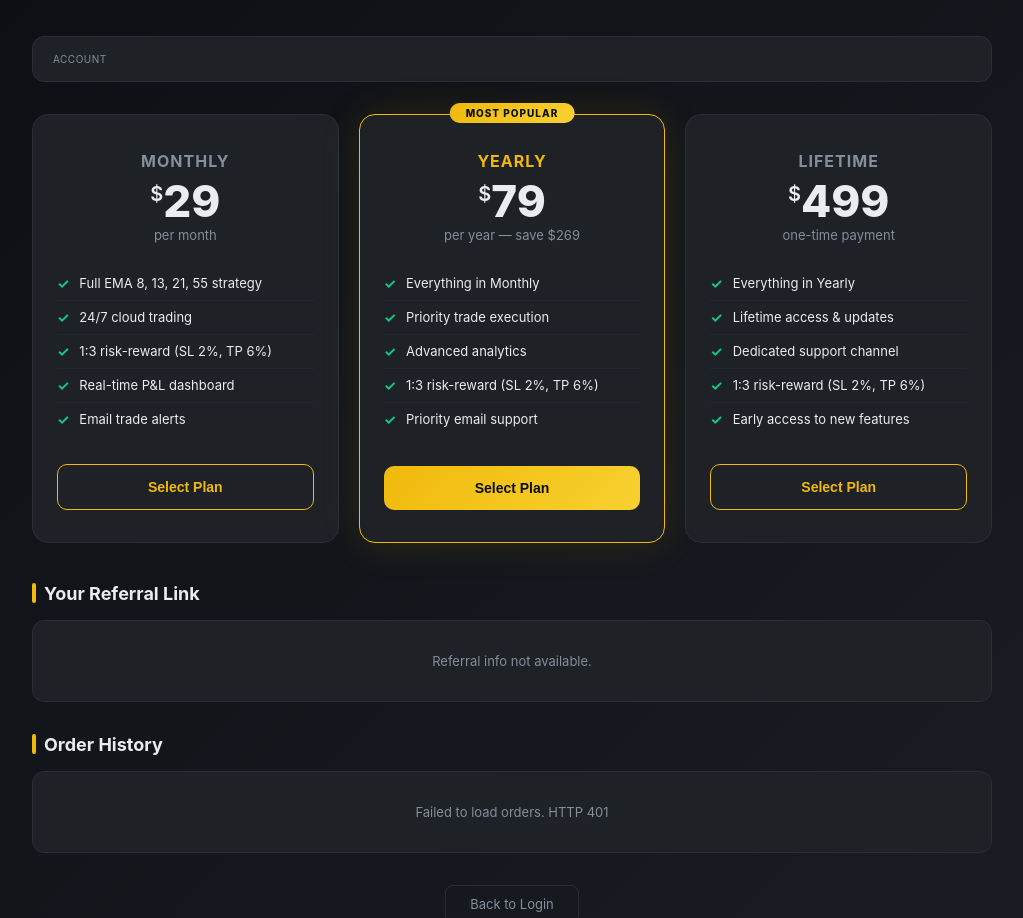
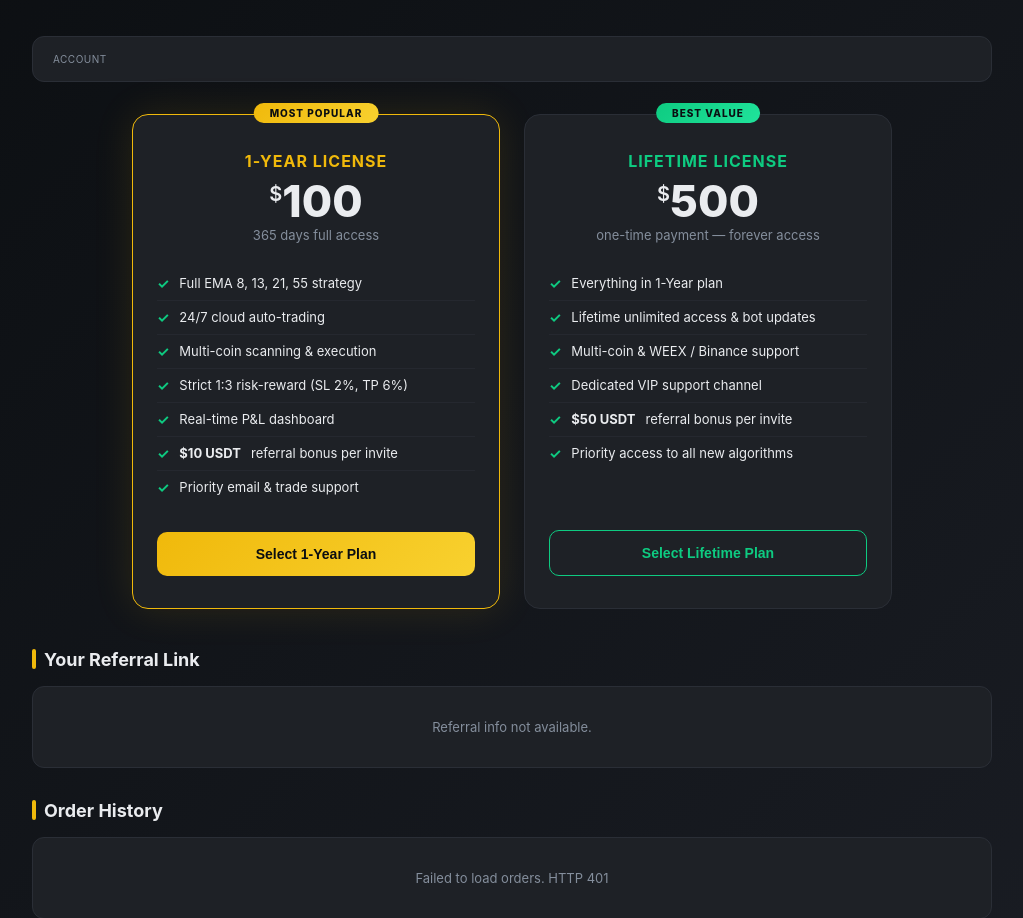
Before and after one commit to studyinnlanguage/bot, a Flask app: template templates/saas_packages.html in a window 1280 px wide. Shown: the part 161-1079 px from the top of the page, without its empty margins (128-1151 px from the left). Run offline with Flask 3, Linux system fonts and the light colour scheme; the template is opened without the code that fills it, so the values that code supplies are empty; parts of the project's set-up code (start-up, migrations or seed data) failed here and were passed over; some libraries are stand-ins or nearby versions.

Commit message:
Implement referral system with commissions (/Yearly, /Lifetime) and remove monthly plan

```diff
--- a/app.py
+++ b/app.py
@@ -155,11 +155,10 @@ SAAS_SMTP_PASS = os.environ.get("SAAS_SMTP_PASS", "")
 UPLOAD_DIR = BASE_DIR / "uploads"
 UPLOAD_DIR.mkdir(exist_ok=True)
 
-# Package definitions
+# Package definitions (Monthly removed; 1-Year = $100 [$10 ref bonus]; Lifetime = $500 [$50 ref bonus])
 PACKAGES = {
-    "monthly": {"name": "Monthly", "price": 29, "days": 30, "currency": "USDT", "popular": False},
-    "yearly": {"name": "Yearly", "price": 79, "days": 365, "currency": "USDT", "popular": True},
-    "lifetime": {"name": "Lifetime", "price": 499, "days": 9999, "currency": "USDT", "popular": False},
+    "yearly": {"name": "1-Year", "price": 100, "days": 365, "currency": "USDT", "popular": True, "referral_bonus": 10},
+    "lifetime": {"name": "Lifetime", "price": 500, "days": 9999, "currency": "USDT", "popular": False, "referral_bonus": 50},
 }
 
 logger.info("=" * 60)
@@ -262,6 +261,8 @@ def _pg_init():
                         license_key VARCHAR(50),
                         referral_code VARCHAR(50),
                         referred_by VARCHAR(36),
+                        referral_earnings NUMERIC DEFAULT 0,
+                        referral_history JSONB DEFAULT '[]'::jsonb,
                         bot_config JSONB DEFAULT '{}'::jsonb
                     )
                 """)
@@ -314,6 +315,8 @@ def _pg_init():
                     "license_key": "VARCHAR(50)",
                     "referral_code": "VARCHAR(50)",
                     "referred_by": "VARCHAR(36)",
+                    "referral_earnings": "NUMERIC DEFAULT 0",
+                    "referral_history": "JSONB DEFAULT '[]'::jsonb",
                     "bot_config": "JSONB DEFAULT '{}'::jsonb"
                 }
                 licenses_cols = {
@@ -391,7 +394,7 @@ def _load_pg_db() -> dict:
     try:
         with conn.cursor() as cur:
             # Load users
-            cur.execute("SELECT id, email, name, password_hash, role, banned, created_at, subscription, license_key, referral_code, referred_by, bot_config FROM users")
+            cur.execute("SELECT id, email, name, password_hash, role, banned, created_at, subscription, license_key, referral_code, referred_by, bot_config, referral_earnings, referral_history FROM users")
             user_rows = cur.fetchall()
             for r in user_rows:
                 db["users"][r[0]] = {
@@ -406,7 +409,9 @@ def _load_pg_db() -> dict:
                     "license_key": r[8],
                     "referral_code": r[9],
                     "referred_by": r[10],
-                    "bot_config": _parse_json_column(r[11])
+                    "bot_config": _parse_json_column(r[11]),
+                    "referral_earnings": float(r[12] or 0),
+                    "referral_history": _parse_json_column(r[13]) if len(r) > 13 else [],
                 }
 
             # Load licenses
@@ -494,8 +499,8 @@ def save_db(db: dict):
                         for uid, u in (db.get("users") or {}).items():
                             user_ids.append(uid)
                             cur.execute("""
-                                INSERT INTO users (id, email, name, password_hash, role, banned, created_at, subscription, license_key, referral_code, referred_by, bot_config)
-                                VALUES (%s, %s, %s, %s, %s, %s, %s, %s, %s, %s, %s, %s)
+                                INSERT INTO users (id, email, name, password_hash, role, banned, created_at, subscription, license_key, referral_code, referred_by, bot_config, referral_earnings, referral_history)
+                                VALUES (%s, %s, %s, %s, %s, %s, %s, %s, %s, %s, %s, %s, %s, %s)
                                 ON CONFLICT (id) DO UPDATE SET
                                     email = EXCLUDED.email,
                                     name = EXCLUDED.name,
@@ -507,7 +512,9 @@ def save_db(db: dict):
                                     license_key = EXCLUDED.license_key,
                                     referral_code = EXCLUDED.referral_code,
                                     referred_by = EXCLUDED.referred_by,
-                                    bot_config = EXCLUDED.bot_config
+                                    bot_config = EXCLUDED.bot_config,
+                                    referral_earnings = EXCLUDED.referral_earnings,
+                                    referral_history = EXCLUDED.referral_history
                             """, (
                                 u.get("id"),
                                 u.get("email"),
@@ -520,7 +527,9 @@ def save_db(db: dict):
                                 u.get("license_key"),
                                 u.get("referral_code"),
                                 u.get("referred_by"),
-                                _Json(u.get("bot_config", {}))
+                                _Json(u.get("bot_config", {})),
+                                float(u.get("referral_earnings", 0.0) or 0.0),
+                                _Json(u.get("referral_history", []))
                             ))
                         if user_ids:
                             cur.execute("DELETE FROM users WHERE id NOT IN %s", (tuple(user_ids),))
@@ -1214,14 +1223,19 @@ def proxy_to_bot(user_id: str, method: str, path: str, body=None) -> dict:
 # ============================================================
 
 @app.route("/")
+@app.route("/login")
 def index():
     if request.args.get('logout') == '1':
         session.clear()
         return render_template("saas_login.html")
 
+    ref_code = request.args.get('ref', '').strip().upper()
+    if ref_code:
+        session['referral_code'] = ref_code
+
     if not is_logged_in():
-        ref_code = request.args.get('ref', '')
-        return render_template("saas_login.html", ref_code=ref_code)
+        active_ref = ref_code or session.get('referral_code', '')
+        return render_template("saas_login.html", ref_code=active_ref)
 
     user = current_user()
     if not user:
@@ -1316,7 +1330,7 @@ def api_signup():
     now = datetime.now(timezone.utc).isoformat().replace("+00:00", "Z")
 
     # Handle referral
-    ref_by_code = (data.get("referral_code") or "").strip().upper()
+    ref_by_code = (data.get("referral_code") or session.get("referral_code") or "").strip().upper()
     referred_by = None
     if ref_by_code:
         for u in DB["users"].values():
@@ -1346,6 +1360,8 @@ def api_signup():
         "license_key": None,
         "referral_code": referral_code,
         "referred_by": referred_by,
+        "referral_earnings": 0.0,
+        "referral_history": [],
         "bot_config": {
             "exchange": "binance",
             "testnet": True,
@@ -1533,7 +1549,8 @@ def api_user_referral():
     ref_code = user.get("referral_code", "")
     # Build referral link from the current request's host
     host = request.host
-    referral_link = f"http://{host}/?ref={ref_code}" if ref_code else ""
+    proto = request.headers.get("X-Forwarded-Proto", "https" if request.is_secure else "http")
+    referral_link = f"{proto}://{host}/?ref={ref_code}" if ref_code else ""
 
     # Count how many users this person referred
     referral_count = sum(
@@ -1564,7 +1581,13 @@ def api_user_referral():
         "referral_code": ref_code,
         "referral_link": referral_link,
         "referral_count": referral_count,
+        "referral_earnings": float(user.get("referral_earnings", 0.0) or 0.0),
+        "referral_history": user.get("referral_history", []),
         "referred_users": referred_users,
+        "bonus_rates": {
+            "yearly": PACKAGES.get("yearly", {}).get("referral_bonus", 10),
+            "lifetime": PACKAGES.get("lifetime", {}).get("referral_bonus", 50),
+        },
     })
 
 # ============================================================
@@ -2039,6 +2062,7 @@ def api_admin_users():
             "license_key": u.get("license_key"),
             "referral_code": u.get("referral_code", ""),
             "referral_count": referral_count,
+            "referral_earnings": float(u.get("referral_earnings", 0.0) or 0.0),
             "referred_by_name": referrer_name,
             "bot_running": bot_status.get("running", False),
             "exchange": u.get("bot_config", {}).get("exchange", "none"),
@@ -2311,6 +2335,16 @@ def google_callback():
             # Auto-create account via Google
             user_id = str(uuid.uuid4())
             now = datetime.now(timezone.utc).isoformat().replace("+00:00", "Z")
+            referral_code = user_id[:8].upper()
+
+            ref_by_code = (session.get("referral_code") or "").strip().upper()
+            referred_by = None
+            if ref_by_code:
+                for u in DB["users"].values():
+                    if u.get("referral_code") == ref_by_code:
+                        referred_by = u["id"]
+                        break
+
             user = {
                 "id": user_id,
                 "email": google_email,
@@ -2326,6 +2360,10 @@ def google_callback():
                     "started_at": now, "expires_at": None,
                 },
                 "license_key": None,
+                "referral_code": referral_code,
+                "referred_by": referred_by,
+                "referral_earnings": 0.0,
+                "referral_history": [],
                 "bot_config": {
                     "exchange": "binance", "testnet": True, "symbols_list": [],
                     "timeframe": "5m", "leverage": 10, "amount_mode": "fixed",
@@ -2336,7 +2374,8 @@ def google_callback():
             }
             DB["users"][user_id] = user
             save_db(DB)
-            logger.info("New Google signup: %s (id=%s)", google_email, user_id)
+            logger.info("New Google signup: %s (id=%s, ref_code=%s, referred_by=%s)",
+                        google_email, user_id, referral_code, referred_by)
 
         if user.get("banned"):
             return redirect("/?error=account_suspended")
@@ -2630,6 +2669,31 @@ def api_admin_verify_order():
         }
         user["license_key"] = license_key
 
+        # Referral bonus credit ($10 for 1-Year, $50 for Lifetime)
+        referred_by_id = user.get("referred_by")
+        if referred_by_id and referred_by_id in DB["users"]:
+            referrer = DB["users"][referred_by_id]
+            pkg = PACKAGES.get(order["package_id"], {})
+            ref_bonus = float(pkg.get("referral_bonus") or 0.0)
+            if ref_bonus > 0:
+                referrer_history = referrer.setdefault("referral_history", [])
+                already_credited = any(h.get("order_id") == order_id for h in referrer_history)
+                if not already_credited:
+                    referrer["referral_earnings"] = float(referrer.get("referral_earnings") or 0.0) + ref_bonus
+                    referrer_history.append({
+                        "order_id": order_id,
+                        "buyer_id": user.get("id"),
+                        "buyer_email": user.get("email"),
+                        "buyer_name": user.get("name"),
+                        "package_id": order["package_id"],
+                        "package_name": order.get("package_name") or pkg.get("name", ""),
+                        "bonus_amount": ref_bonus,
+                        "currency": "USDT",
+                        "timestamp": now.isoformat().replace("+00:00", "Z"),
+                    })
+                    logger.info("Credited $%s referral bonus to referrer %s (%s) for order %s",
+                                ref_bonus, referrer.get("email"), referred_by_id, order_id)
+
     # Update order
     order["status"] = "verified"
     order["verified_at"] = datetime.now(timezone.utc).isoformat().replace("+00:00", "Z")
--- a/templates/saas_admin.html
+++ b/templates/saas_admin.html
@@ -446,8 +446,9 @@
                     const banBadge = u.banned ? '<span class="badge badge-banned">banned</span>' : '';
                     const actions = '<button class="btn-sm ' + (u.banned ? 'btn-unban' : 'btn-ban') + '" onclick="banUser(\'' + u.id + '\', ' + !u.banned + ')">' + (u.banned ? 'Unban' : 'Ban') + '</button>'
                         + '<button class="btn-sm btn-delete" onclick="deleteUser(\'' + u.id + '\')">Delete</button>';
+                    const refInfo = 'Ref: ' + (u.referral_code || '-') + ' (' + (u.referral_count || 0) + ' users, $' + (u.referral_earnings || 0) + ')' + (u.referred_by_name ? ' | Invited by: ' + u.referred_by_name : '');
                     return '<div class="user-row">'
-                        + '<div><div style="font-weight:600;">' + u.email + '</div><div style="color:#848e9c;font-size:11px;">' + u.name + ' | License: ' + (u.license_key || 'none') + '</div></div>'
+                        + '<div><div style="font-weight:600;">' + u.email + '</div><div style="color:#848e9c;font-size:11px;">' + u.name + ' | License: ' + (u.license_key || 'none') + ' | ' + refInfo + '</div></div>'
                         + '<div>' + subBadge + '</div>'
                         + '<div>' + botBadge + '</div>'
                         + '<div>' + banBadge + '</div>'
--- a/templates/saas_packages.html
+++ b/templates/saas_packages.html
@@ -36,8 +36,8 @@
 
         /* Pricing Cards Grid */
         .pricing-grid {
-            display: grid; grid-template-columns: repeat(3, 1fr);
-            gap: 20px; margin-bottom: 40px;
+            display: grid; grid-template-columns: repeat(2, 1fr);
+            gap: 24px; margin-bottom: 40px; max-width: 760px; margin-left: auto; margin-right: auto;
         }
         .pricing-card {
             background: #1e2126; border: 1px solid #2a2e36; border-radius: 16px;
@@ -219,50 +219,39 @@
 
         <!-- Pricing Cards -->
         <div class="pricing-grid">
-            <!-- Monthly -->
-            <div class="pricing-card">
-                <div class="plan-name">Monthly</div>
-                <div class="plan-price"><span class="currency">$</span>29</div>
-                <div class="plan-period">per month</div>
+            <!-- 1-Year (Popular) -->
+            <div class="pricing-card popular">
+                <div class="badge">Most Popular</div>
+                <div class="plan-name">1-Year License</div>
+                <div class="plan-price"><span class="currency">$</span>100</div>
+                <div class="plan-period">365 days full access</div>
                 <ul class="plan-features">
                     <li><span class="check">&#10003;</span> Full EMA 8, 13, 21, 55 strategy</li>
-                    <li><span class="check">&#10003;</span> 24/7 cloud trading</li>
-                    <li><span class="check">&#10003;</span> 1:3 risk-reward (SL 2%, TP 6%)</li>
-                    <li><span class="check">&#10003;</span> Real-time P&L dashboard</li>
-                    <li><span class="check">&#10003;</span> Email trade alerts</li>
+                    <li><span class="check">&#10003;</span> 24/7 cloud auto-trading</li>
+                    <li><span class="check">&#10003;</span> Multi-coin scanning &amp; execution</li>
+                    <li><span class="check">&#10003;</span> Strict 1:3 risk-reward (SL 2%, TP 6%)</li>
+                    <li><span class="check">&#10003;</span> Real-time P&amp;L dashboard</li>
+                    <li><span class="check">&#10003;</span> <strong>$10 USDT</strong> referral bonus per invite</li>
+                    <li><span class="check">&#10003;</span> Priority email &amp; trade support</li>
                 </ul>
-                <button class="btn-select btn-outline" onclick="selectPlan('monthly', this)">Select Plan</button>
-            </div>
-
-            <!-- Yearly (Popular) -->
-            <div class="pricing-card popular">
-                <div class="badge">Most Popular</div>
-                <div class="plan-name">Yearly</div>
-                <div class="plan-price"><span class="currency">$</span>79</div>
-                <div class="plan-period">per year &mdash; save $269</div>
-                <ul class="plan-features">
-                    <li><span class="check">&#10003;</span> Everything in Monthly</li>
-                    <li><span class="check">&#10003;</span> Priority trade execution</li>
-                    <li><span class="check">&#10003;</span> Advanced analytics</li>
-                    <li><span class="check">&#10003;</span> 1:3 risk-reward (SL 2%, TP 6%)</li>
-                    <li><span class="check">&#10003;</span> Priority email support</li>
-                </ul>
-                <button class="btn-select btn-gold" onclick="selectPlan('yearly', this)">Select Plan</button>
+                <button class="btn-select btn-gold" onclick="selectPlan('yearly', this)">Select 1-Year Plan</button>
             </div>
 
             <!-- Lifetime -->
             <div class="pricing-card">
-                <div class="plan-name">Lifetime</div>
-                <div class="plan-price"><span class="currency">$</span>499</div>
-                <div class="plan-period">one-time payment</div>
+                <div class="badge" style="background: linear-gradient(135deg, #0ecb81 0%, #20e39b 100%); color:#0b0e11;">Best Value</div>
+                <div class="plan-name" style="color: #0ecb81;">Lifetime License</div>
+                <div class="plan-price"><span class="currency">$</span>500</div>
+                <div class="plan-period">one-time payment &mdash; forever access</div>
                 <ul class="plan-features">
-                    <li><span class="check">&#10003;</span> Everything in Yearly</li>
-                    <li><span class="check">&#10003;</span> Lifetime access &amp; updates</li>
-                    <li><span class="check">&#10003;</span> Dedicated support channel</li>
-                    <li><span class="check">&#10003;</span> 1:3 risk-reward (SL 2%, TP 6%)</li>
-                    <li><span class="check">&#10003;</span> Early access to new features</li>
+                    <li><span class="check">&#10003;</span> Everything in 1-Year plan</li>
+                    <li><span class="check">&#10003;</span> Lifetime unlimited access &amp; bot updates</li>
+                    <li><span class="check">&#10003;</span> Multi-coin &amp; WEEX / Binance support</li>
+                    <li><span class="check">&#10003;</span> Dedicated VIP support channel</li>
+                    <li><span class="check">&#10003;</span> <strong>$50 USDT</strong> referral bonus per invite</li>
+                    <li><span class="check">&#10003;</span> Priority access to all new algorithms</li>
                 </ul>
-                <button class="btn-select btn-outline" onclick="selectPlan('lifetime', this)">Select Plan</button>
+                <button class="btn-select btn-outline" style="border-color:#0ecb81; color:#0ecb81;" onclick="selectPlan('lifetime', this)">Select Lifetime Plan</button>
             </div>
         </div>
 
@@ -366,7 +355,7 @@
                     const statusClass = 'status-' + (o.status || 'submitted');
                     const statusLabel = (o.status || 'submitted').charAt(0).toUpperCase() + (o.status || 'submitted').slice(1);
                     const dateStr = o.created_at ? new Date(o.created_at).toLocaleString() : 'N/A';
-                    const amountStr = o.amount !== undefined ? '$' + o.amount : (o.package === 'monthly' ? '$29' : o.package === 'yearly' ? '$79' : '$499');
+                    const amountStr = o.amount !== undefined ? '$' + o.amount : (o.package === 'yearly' ? '$100' : '$500');
 
                     html += '<div class="order-card">';
                     html += '  <div class="order-header">';
@@ -450,28 +439,56 @@
                     container.innerHTML = '<div class="orders-empty">Referral info not available.</div>';
                     return;
                 }
+                const earnings = typeof data.referral_earnings === 'number' ? data.referral_earnings.toFixed(2) : '0.00';
                 let html = '<div class="order-card">';
-                html += '<div style="margin-bottom:12px;">';
-                html += '  <div style="font-size:12px;color:#848e9c;text-transform:uppercase;margin-bottom:6px;">Your Referral Code</div>';
+                html += '<div style="display:grid; grid-template-columns: repeat(auto-fit, minmax(200px, 1fr)); gap:16px; margin-bottom:20px;">';
+                html += '  <div style="background:#0b0e11; padding:16px; border-radius:10px; border:1px solid #2a2e36;">';
+                html += '    <div style="font-size:11px; color:#848e9c; text-transform:uppercase; font-weight:600;">Total Referral Bonus</div>';
+                html += '    <div style="font-size:28px; font-weight:800; color:#0ecb81; margin-top:4px;">$' + earnings + ' <span style="font-size:13px; font-weight:600; color:#848e9c;">USDT</span></div>';
+                html += '  </div>';
+                html += '  <div style="background:#0b0e11; padding:16px; border-radius:10px; border:1px solid #2a2e36;">';
+                html += '    <div style="font-size:11px; color:#848e9c; text-transform:uppercase; font-weight:600;">Total Invited Users</div>';
+                html += '    <div style="font-size:28px; font-weight:800; color:#f0b90b; margin-top:4px;">' + (data.referral_count || 0) + '</div>';
+                html += '  </div>';
+                html += '  <div style="background:#0b0e11; padding:16px; border-radius:10px; border:1px solid #2a2e36;">';
+                html += '    <div style="font-size:11px; color:#848e9c; text-transform:uppercase; font-weight:600;">Commission Rules</div>';
+                html += '    <div style="font-size:12px; color:#eaecef; margin-top:6px; line-height:1.5;">1-Year ($100): <strong style="color:#f0b90b;">$10 USDT</strong><br>Lifetime ($500): <strong style="color:#0ecb81;">$50 USDT</strong></div>';
+                html += '  </div>';
+                html += '</div>';
+
+                html += '<div style="margin-bottom:14px;">';
+                html += '  <div style="font-size:12px;color:#848e9c;text-transform:uppercase;margin-bottom:6px;font-weight:600;">Your Referral Link</div>';
+                html += '  <div style="display:flex;align-items:center;gap:8px;">';
+                html += '    <span class="license-key" id="refLink" style="font-size:12px;word-break:break-all;flex:1;">' + escapeHtml(data.referral_link) + '</span>';
+                html += '    <button class="copy-btn" onclick="copyText(\'refLink\')">Copy Link</button>';
+                html += '  </div>';
+                html += '</div>';
+
+                html += '<div style="margin-bottom:16px;">';
+                html += '  <div style="font-size:12px;color:#848e9c;text-transform:uppercase;margin-bottom:6px;font-weight:600;">Your Referral Code</div>';
                 html += '  <div style="display:flex;align-items:center;gap:8px;">';
                 html += '    <span class="license-key" id="refCode">' + escapeHtml(data.referral_code) + '</span>';
-                html += '    <button class="copy-btn" onclick="copyText(\'refCode\')">Copy</button>';
+                html += '    <button class="copy-btn" onclick="copyText(\'refCode\')">Copy Code</button>';
                 html += '  </div>';
                 html += '</div>';
-                html += '<div style="margin-bottom:12px;">';
-                html += '  <div style="font-size:12px;color:#848e9c;text-transform:uppercase;margin-bottom:6px;">Your Referral Link</div>';
-                html += '  <div style="display:flex;align-items:center;gap:8px;">';
-                html += '    <span class="license-key" id="refLink" style="font-size:11px;word-break:break-all;">' + escapeHtml(data.referral_link) + '</span>';
-                html += '    <button class="copy-btn" onclick="copyText(\'refLink\')">Copy</button>';
-                html += '  </div>';
-                html += '</div>';
-                html += '<div style="font-size:13px;color:#eaecef;">Total Referrals: <strong style="color:#f0b90b;">' + data.referral_count + '</strong></div>';
-                if (data.referred_users.length > 0) {
-                    html += '<div style="margin-top:12px;font-size:12px;color:#848e9c;">Referred users:</div>';
+
+                if (data.referral_history && data.referral_history.length > 0) {
+                    html += '<div style="margin-top:16px; margin-bottom:10px; font-weight:700; font-size:13px; color:#0ecb81; border-top:1px solid #2a2e36; padding-top:14px;">Bonus Credit History</div>';
+                    data.referral_history.forEach(function(h) {
+                        const dateStr = h.timestamp ? new Date(h.timestamp).toLocaleDateString() : '';
+                        html += '<div style="padding:8px 0; border-bottom:1px solid rgba(42,46,54,0.6); font-size:12px; display:flex; justify-content:space-between; align-items:center;">';
+                        html += '  <div><strong>' + escapeHtml(h.package_name || h.package_id) + '</strong> <span style="color:#848e9c; font-size:11px;">(' + dateStr + ')</span></div>';
+                        html += '  <div style="font-weight:700; color:#0ecb81; font-size:13px;">+' + h.bonus_amount + ' USDT</div>';
+                        html += '</div>';
+                    });
+                }
+
+                if (data.referred_users && data.referred_users.length > 0) {
+                    html += '<div style="margin-top:16px; margin-bottom:8px; font-weight:700; font-size:13px; color:#848e9c; border-top:1px solid #2a2e36; padding-top:14px;">Invited Users (' + data.referred_users.length + ')</div>';
                     data.referred_users.forEach(function(u) {
-                        html += '<div style="padding:6px 0;border-bottom:1px solid #2a2e36;font-size:12px;display:flex;justify-content:space-between;">';
+                        html += '<div style="padding:6px 0;border-bottom:1px solid rgba(42,46,54,0.6);font-size:12px;display:flex;justify-content:space-between;">';
                         html += '  <span>' + escapeHtml(u.email) + '</span>';
-                        html += '  <span>' + (u.has_license ? '<span style="color:#0ecb81;">Licensed</span>' : '<span style="color:#848e9c;">Pending</span>') + '</span>';
+                        html += '  <span>' + (u.has_license ? '<span style="color:#0ecb81; font-weight:600;">Active License</span>' : '<span style="color:#848e9c;">Pending Plan</span>') + '</span>';
                         html += '</div>';
                     });
                 }
```
Also changed, not shown: templates/saas_login.html (+20 -1 lines).
